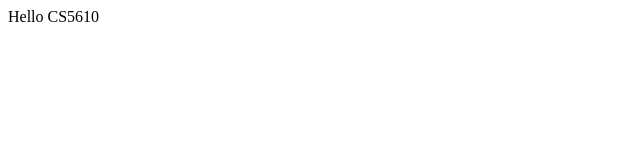
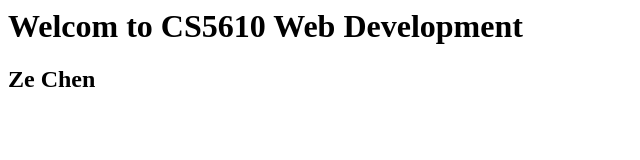
Before and after one commit to chenzex/cs5610fall2015, a website: page public/hello.html in a window 1280 px wide. Shown: the whole page, without its empty margins (0-640 px from the left). Drawn offline with Linux system fonts and the light colour scheme.

```diff
--- a/public/hello.html
+++ b/public/hello.html
@@ -1,5 +1,6 @@
 <html>
 <body>
-<p>Hello CS5610</p>
+<h1>Welcom to CS5610 Web Development</h1>
+<h2>Ze Chen</h2>
 </body>
 </html>
```
